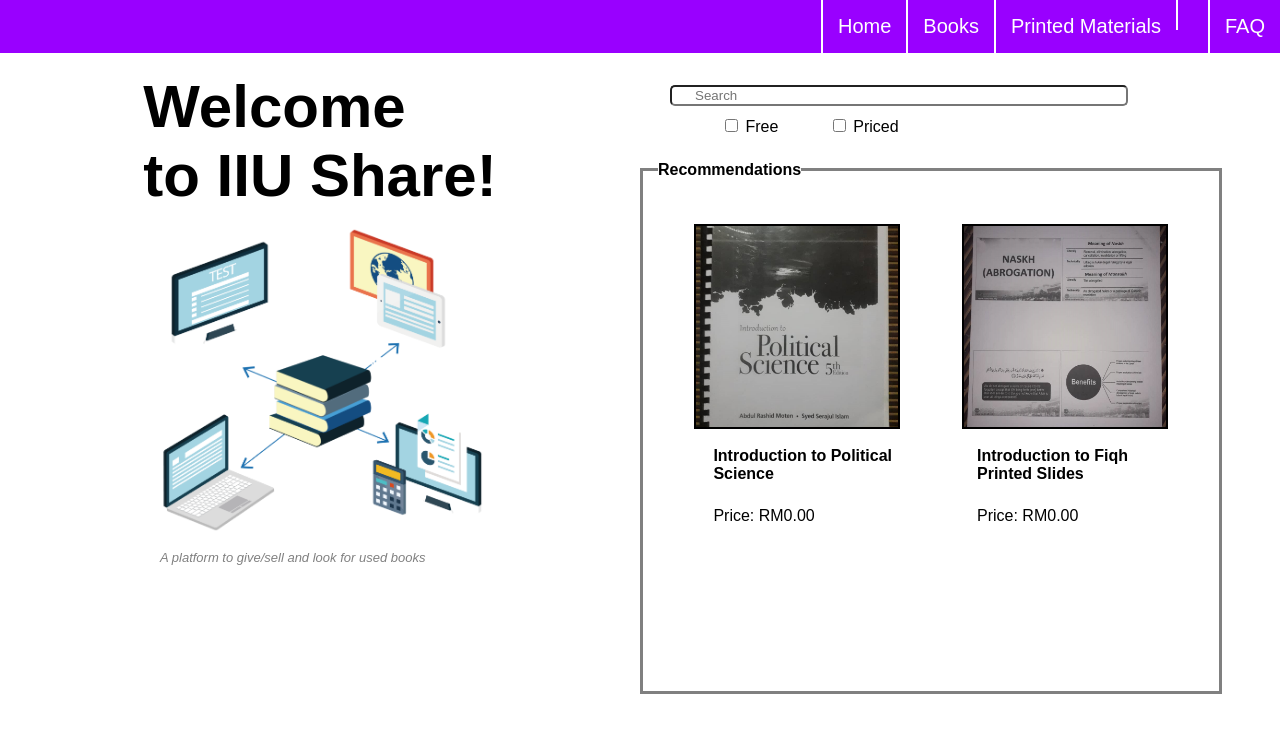
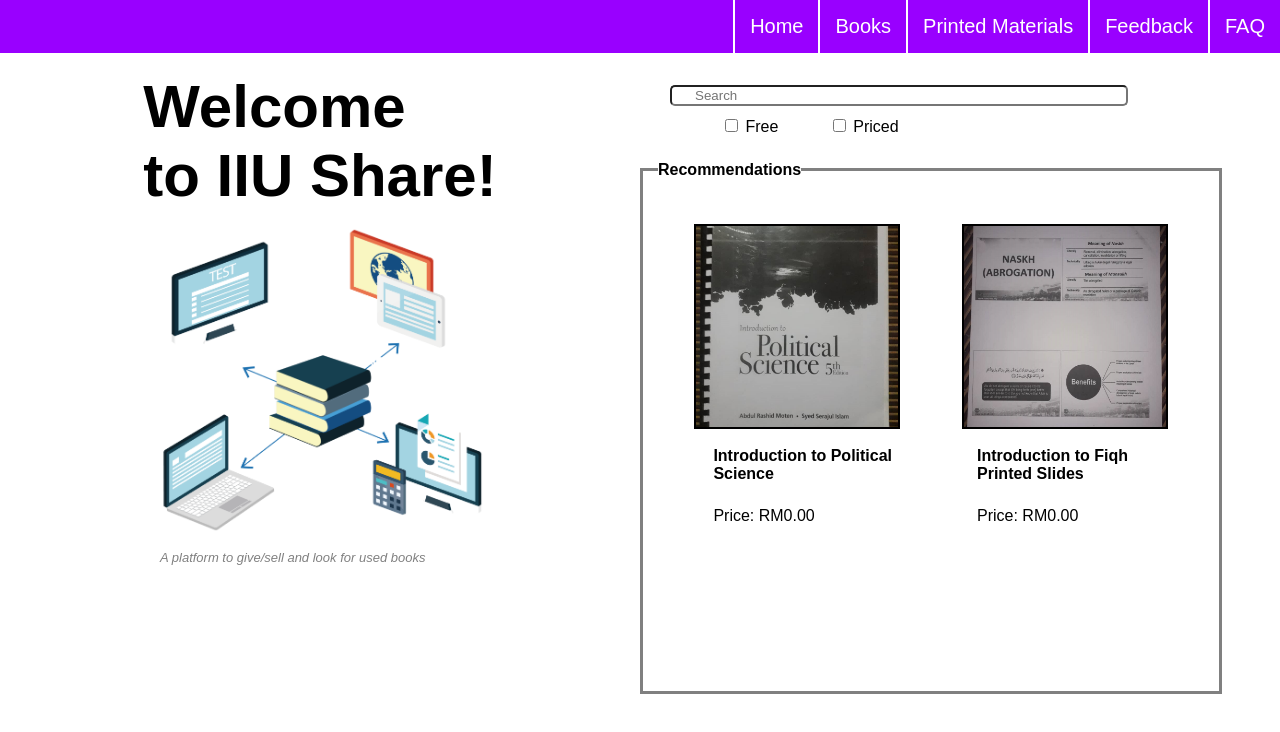
Before and after one commit to wekere/iiushare.github.io, a plain HTML site: page index.html in a window 1280 px wide. Drawn offline with Linux system fonts and the light colour scheme.

Commit message:
Update index.html

```diff
--- a/index.html
+++ b/index.html
@@ -3,7 +3,7 @@
     <link rel="stylesheet" href="/styles/index.css">
     <div class="topnav">
       <a href="#">FAQ</a>
-      <a href="/pages/feedback.html"></a>
+      <a href="/pages/feedback.html">Feedback</a>
       <a href="/pages/PrintedMaterials.html">Printed Materials</a>
       <a href="/pages/bookCatalog.html">Books</a>
       <a href="/index.html">Home </a>
```
